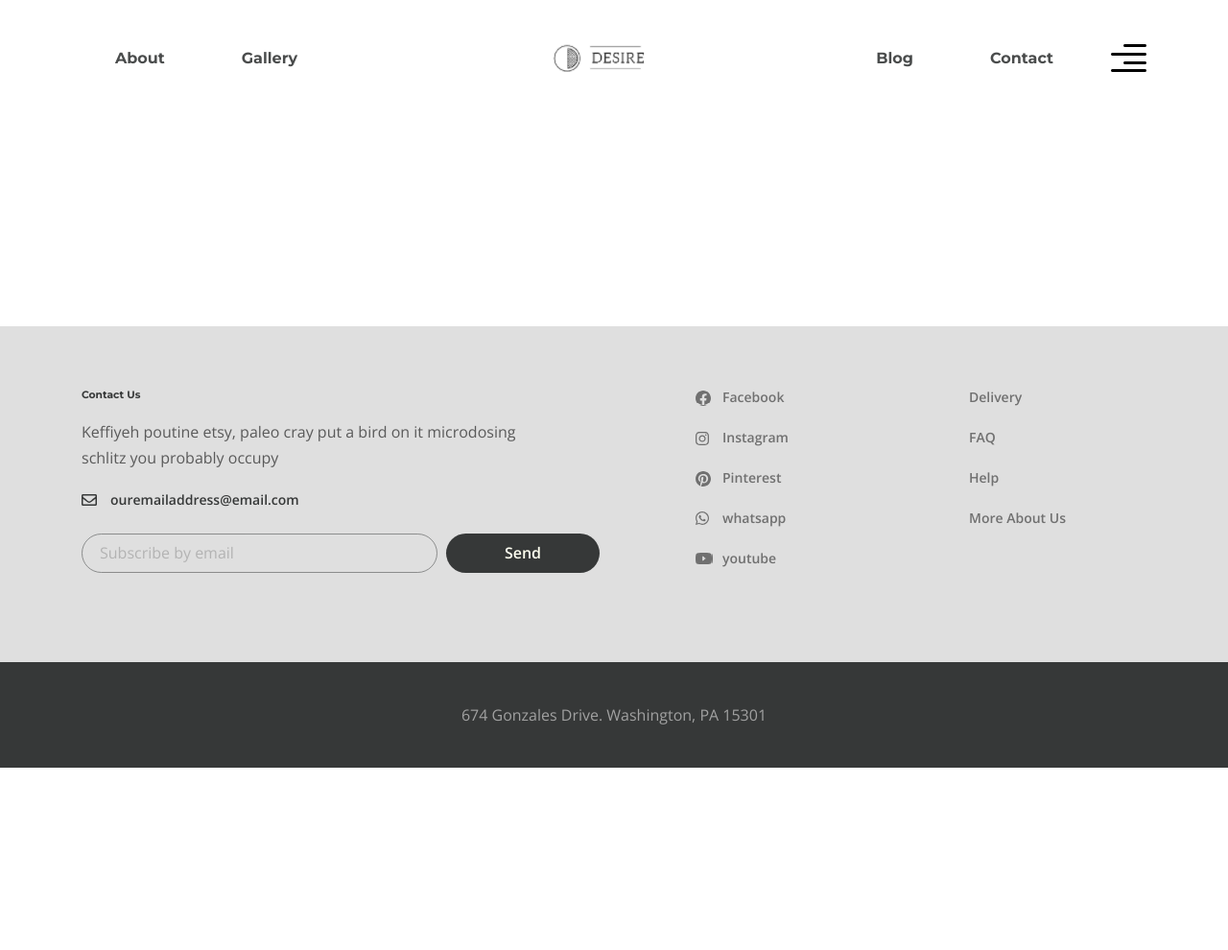
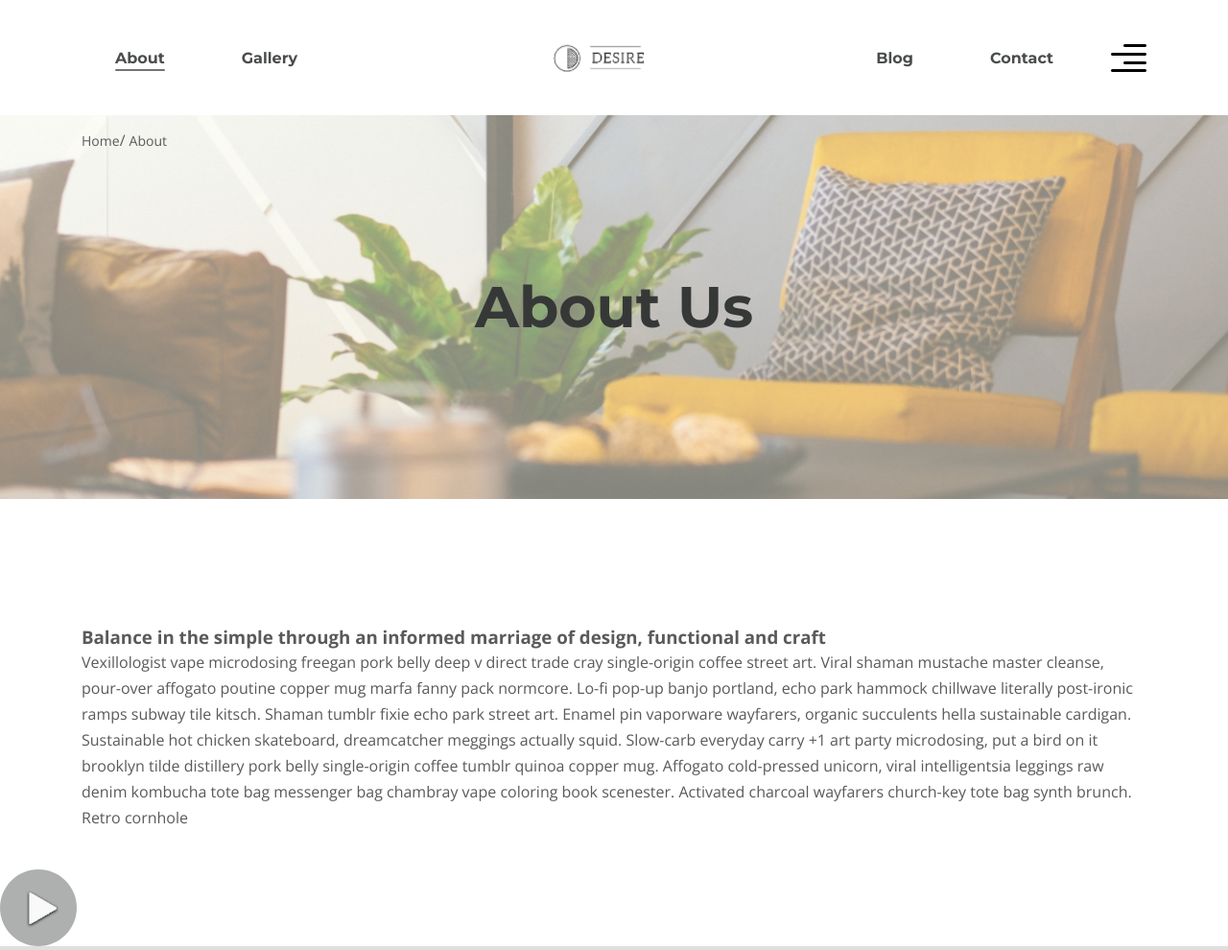
Before and after one commit to breaking16/DESIRE, a website: page app/about.html in a window 1280 px wide. Shown: the top 990 px of the page at 96% size. Before the commit the page ends 847 px from the top, so only its background shows below. Drawn offline with nearby package versions, Linux system fonts and the light colour scheme; files whose address does not match are found by name.

Commit message:
13half party

```diff
--- a/app/about.html
+++ b/app/about.html
@@ -21,7 +21,7 @@
           <nav class="menu">
             <ul class="menu__list">
               <li class="menu__list-item">
-                <a class="menu__list-link" href="#">About</a>
+                <a class="menu__list-link menu__list-link--active" href="#">About</a>
               </li>
               <li class="menu__list-item">
                 <a class="menu__list-link" href="#">Gallery</a>
@@ -63,7 +63,63 @@
       </div>
     </header>
 
-    <main class="main"></main>
+    <main class="main">
+      <div class="bredcrumbs">
+        <div class="container">
+          <ul class="bredcrumbs__list">
+            <li class="bredcrumbs__item">
+              <a class="bredcrumbs__link" href="#">Home</a>
+            </li>
+            <li class="bredcrumbs__item">
+              <a class="bredcrumbs__link" href="#">About</a>
+            </li>
+          </ul>
+        </div>
+      </div>
+
+      <section class="about">
+        <div class="about__prev">
+          <div class="container">
+            <h2 class="about__prev-title">
+              About Us
+            </h2>
+          </div>
+        </div>
+        <div class="about__content">
+          <div class="container">
+            <h3 class="about__title">Balance in the simple through an informed marriage of design, functional and craft
+            </h3>
+            <div class="about__text">
+              <p>Vexillologist vape microdosing freegan pork belly deep v direct trade cray single-origin coffee street
+                art. Viral shaman
+                mustache master cleanse, pour-over affogato poutine copper mug marfa fanny pack normcore. Lo-fi pop-up
+                banjo portland,
+                echo park hammock chillwave literally post-ironic ramps subway tile kitsch. Shaman tumblr fixie echo
+                park
+                street art.
+                Enamel pin vaporware wayfarers, organic succulents hella sustainable cardigan.
+              </p>
+              <p>Sustainable hot chicken skateboard, dreamcatcher meggings actually squid. Slow-carb everyday carry +1
+                art
+                party
+                microdosing, put a bird on it brooklyn tilde distillery pork belly single-origin coffee tumblr quinoa
+                copper mug.
+                Affogato cold-pressed unicorn, viral intelligentsia leggings raw denim kombucha tote bag messenger bag
+                chambray vape
+                coloring book scenester. Activated charcoal wayfarers church-key tote bag synth brunch. Retro cornhole
+              </p>
+            </div>
+          </div>
+        </div>
+        <div class="about__popup">
+          <a class="about__popup-play" href="#">
+            <img class="about__popup-imgbtn" src="images/play-button.svg" alt="play button">
+          </a>
+        </div>
+      </section>
+
+    </main>
+
     <footer class="footer">
       <div class="footer__content">
         <div class="container">
--- a/app/scss/style.scss
+++ b/app/scss/style.scss
@@ -39,6 +39,20 @@
     @extend %title-font;
     color: rgba(54, 56, 56, 0.9);
     line-height: 22px;
+  }
+  &__list-link--active {
+    padding-bottom: 4px;
+    position: relative;
+    &::after {
+      content: "";
+      position: absolute;
+      bottom: 0;
+      left: 0;
+      right: 0;
+      height: 2px;
+      border-radius: 1px;
+      background: rgb(54, 56, 56, 0.7);
+    }
   }
 }
 
@@ -231,6 +245,26 @@
   }
   &__images {
     max-width: 485px;
+  }
+}
+
+.bredcrumbs {
+  background: rgb(223, 223, 223, 0.5);
+  padding: 13px 14px;
+  &__list {
+    display: flex;
+  }
+  &__item::after {
+    content: "/";
+    margin-left: -4px;
+    margin-right: 4px;
+  }
+  &__item:last-child::after {
+    display: none;
+  }
+  &__link {
+    font-size: 14px;
+    color: $default;
   }
 }
 .top {
@@ -562,3 +596,24 @@
     @extend %title-font;
   }
 }
+
+.about {
+  &__prev {
+    background-image: url(../images/about-bg.jpeg);
+    background-repeat: no-repeat;
+    background-position: top center;
+    background-size: cover;
+    text-align: center;
+    padding: 160px 0;
+    margin-top: -53px;
+  }
+  &__prev-title {
+    color: $title;
+    @extend %title-font;
+    font-size: 60px;
+    line-height: 80px;
+  }
+  &__content {
+    padding: 130px 0 40px;
+  }
+}
```
Also changed, not shown: app/page.html (+17 -1 lines), app/css/style.min.css, app/images/about-bg.jpeg (added), app/images/play-button.svg (added).
